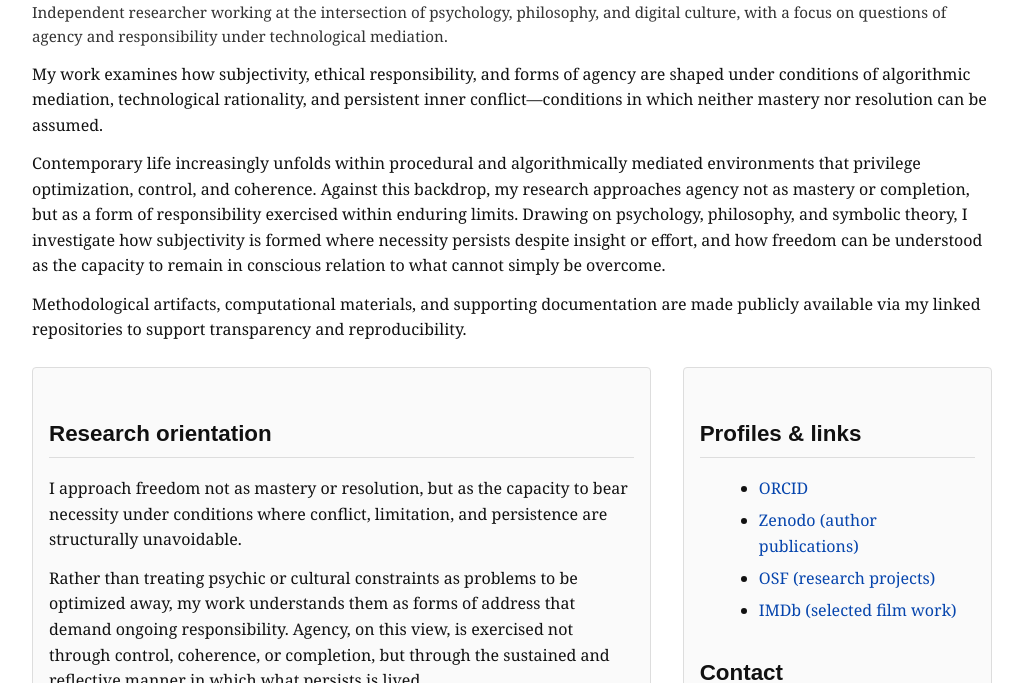
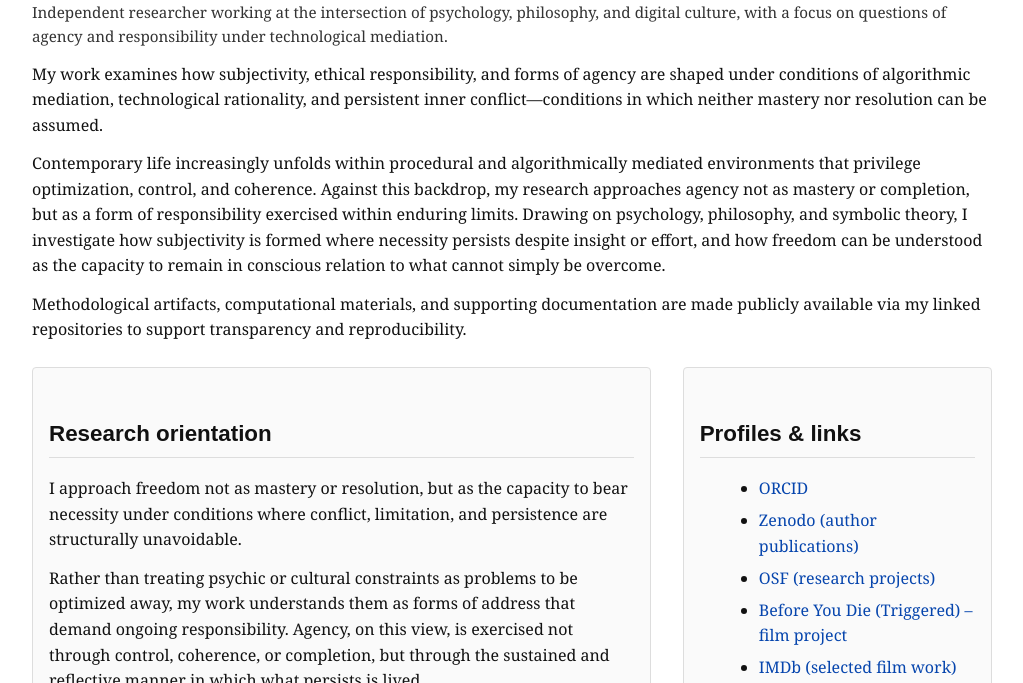
Before and after one commit to rafaelfriebe/rafaelfriebe.github.io, a plain HTML site: page index.html in a window 1280 px wide. Shown: the part 117-800 px from the top of the page, without its empty margins (128-1151 px from the left). Drawn offline with Linux system fonts and the light colour scheme.

Commit message:
Update index.html

```diff
--- a/index.html
+++ b/index.html
@@ -139,7 +139,7 @@
         <li><a href="https://orcid.org/0009-0003-5676-1271" target="_blank">ORCID</a></li>
         <li><a href="https://doi.org/10.5281/zenodo.18000975" target="_blank">Zenodo (author publications)</a></li>
         <li><a href="https://osf.io/7ydkr/overview" target="_blank">OSF (research projects)</a></li>
-        <li><a href="https://www.imagefilme-musikvideos.de/die-before-you-die-triggered</a></li>
+        <li><a href="https://www.imagefilme-musikvideos.de/die-before-you-die-triggered/" target="_blank">Before You Die (Triggered) – film project</a></li>
         <li><a href="https://www.imdb.com/name/nm15068174/" target="_blank">IMDb (selected film work)</a></li>
       </ul>
 
```
